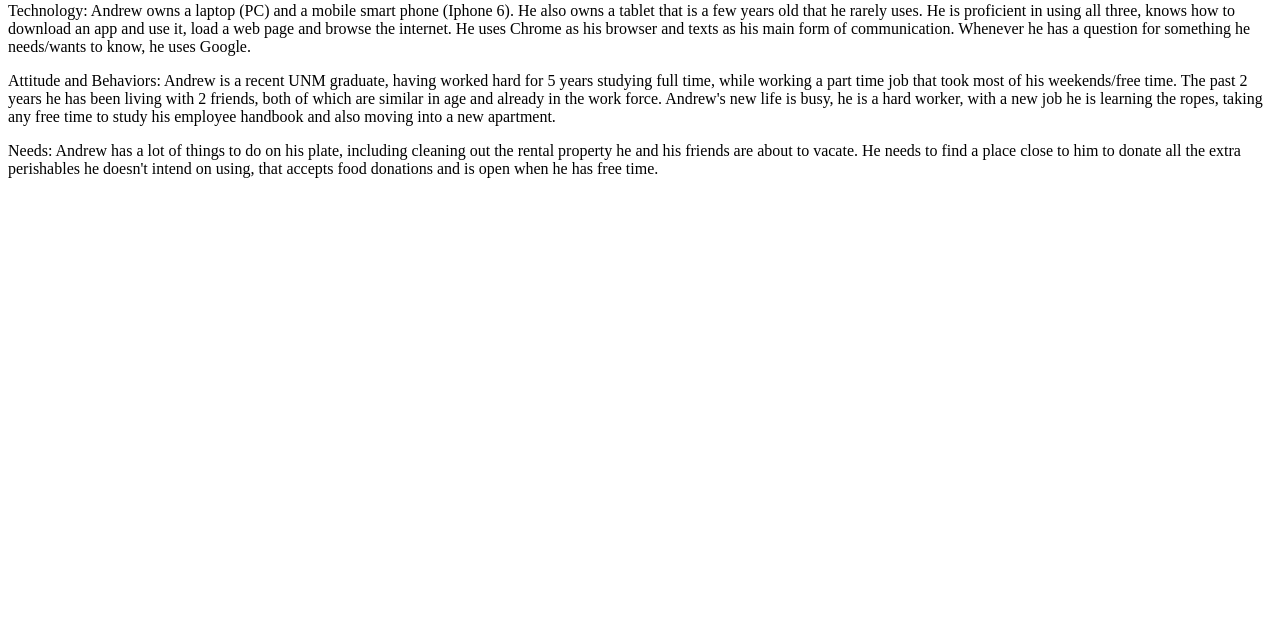
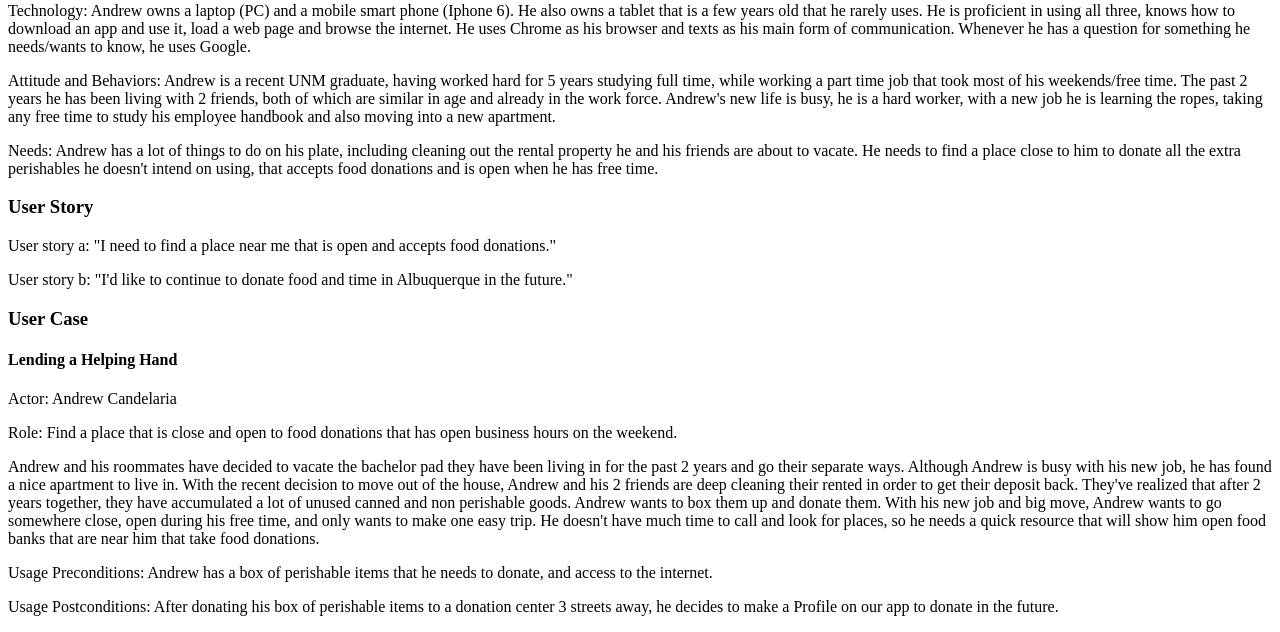
Before and after one commit to fullStackMartinez/feeding-our-past, a PHP site: page /epic/persona-1.php in a window 1280 px wide. Shown: the part 208-840 px from the top of the page. Before the commit the page ends 386 px from the top, so only its background shows below. Run offline with PHP 8.4, Linux system fonts and the light colour scheme.

Commit message:
deleted pupose

```diff
--- a/epic/persona-1.php
+++ b/epic/persona-1.php
@@ -7,7 +7,7 @@
 	<body>
 		<header>
 			<h2>The Volunteer</h2>
-			<!--Here we will define a the Volunteer user of our app/web page-->
+			<!--Here we will define the Volunteer user of our app/web page.-->
 		</header>
 		<section>
 			<h3>Andrew Candelaria</h3>
@@ -23,6 +23,30 @@
 			<p>Needs: Andrew has a lot of things to do on his plate, including cleaning out the rental property he and his friends are about to vacate. He needs to find a place close to him to donate all the extra perishables he doesn't intend on using, that accepts food donations and is open when he has free time.
 			</p>
 		</section>
+		<section>
+			<!--This section describes the User Story of the Volunteer-->
+			<h3>User Story</h3>
+			<p>User story a: "I need to find a place near me that is open and accepts food donations."</p>
+			<p>User story b: "I'd like to continue to donate food and time in Albuquerque in the future."</p>
+		</section>
+		<section>
+			<!--This section describes the User Case of the Volunteer-->
+			<h3>User Case</h3>
+			<h4>Lending a Helping Hand</h4>
+			<p>Actor: Andrew Candelaria</p>
+			<p>Role: Find a place that is close and open to food donations that has open business hours on the weekend.</p>
+			<p>Andrew and his roommates have decided to vacate the bachelor pad they have been living in for the past 2 years and
+				go their separate ways. Although Andrew is busy with his new job, he has found a nice apartment to live in. With the recent decision
+				to move out of the house, Andrew and his 2 friends are deep cleaning their rented in order to get their deposit back. They've realized
+				that after 2 years together, they have accumulated a lot of unused canned and non perishable goods. Andrew wants to box them up and donate them.
+				With his new job and big move, Andrew wants to go somewhere close, open during his free time, and only wants to make one easy trip.
+				He doesn't have much time to call and look for places, so he needs a quick resource that will show him open food banks that are
+				near him that take food donations. </p>
+			<p>Usage Preconditions: Andrew has a box of perishable items that he needs to donate, and access to the internet.</p>
+			<p>Usage Postconditions: After donating his box of perishable items to a donation center 3 streets away, he decides to make a Profile on our app to donate in the future.
+			</p>
+		</section>
+
 
 	</body>
 </html>
```
